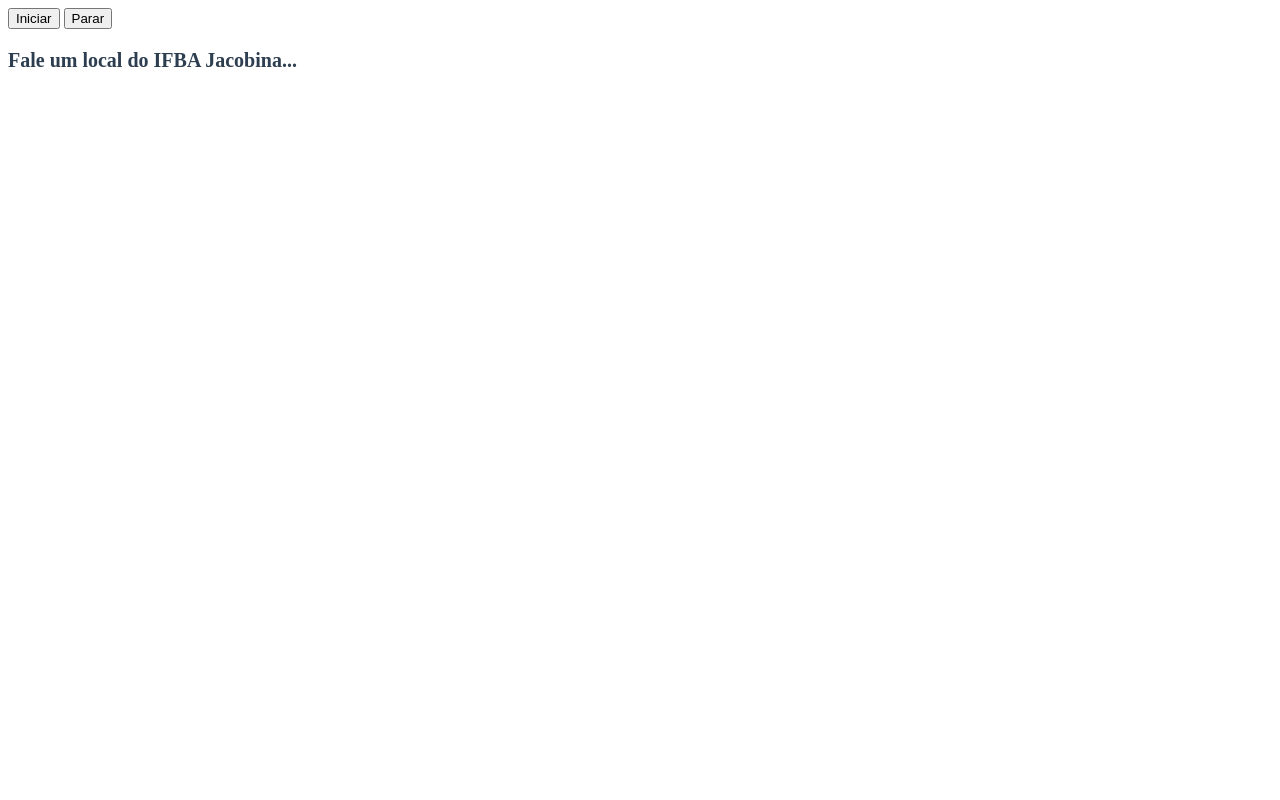
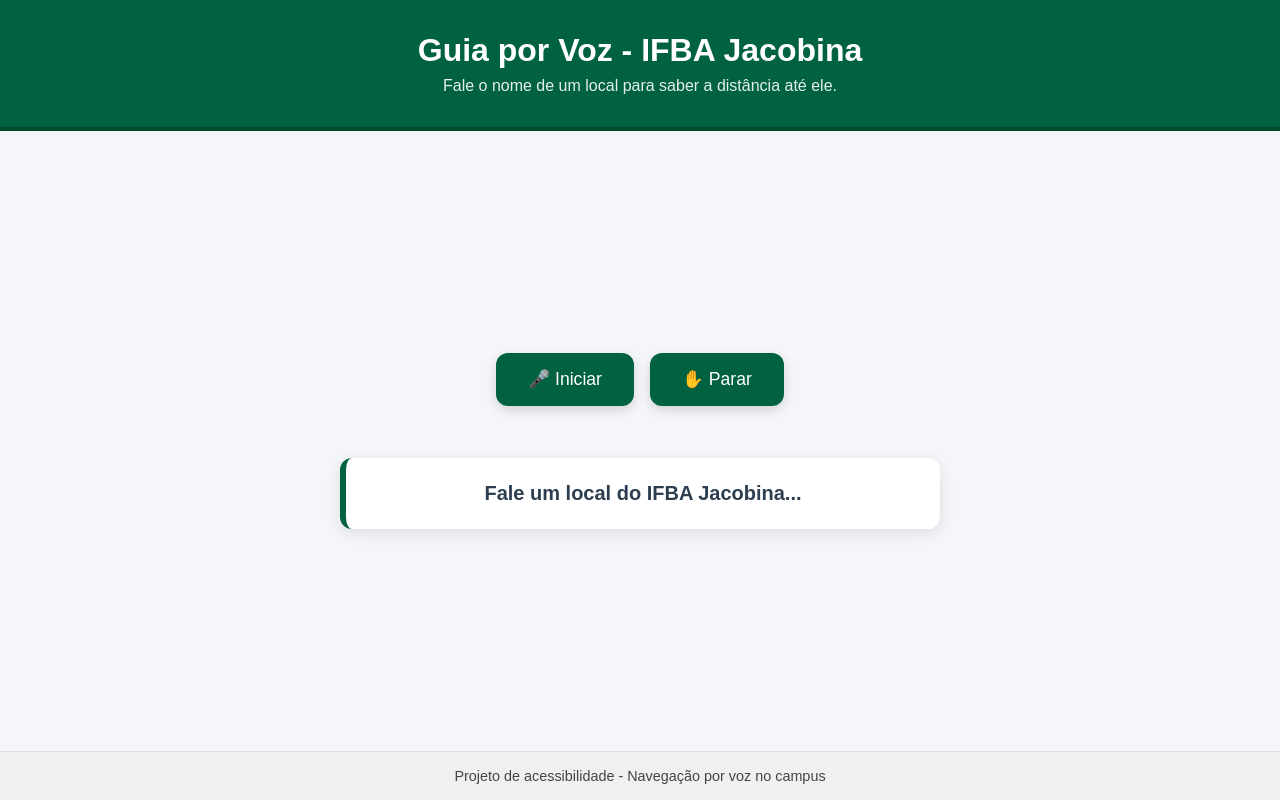
Before and after one commit to Nardoalm/Projeto_Desafio_Liga-Jovem_SEBRAE, a plain HTML site: page index.html in a window 1280 px wide. Drawn offline with Linux system fonts and the light colour scheme.

Commit message:
Adiciona estrutura e estilo ao projeto de guia por voz, incluindo cabeçalho, área principal e rodapé, além de melhorias na exibição da distância. (transformar de metros para kilometros, caso seja maior que 1000)

```diff
--- a/assets/css/style.css
+++ b/assets/css/style.css
@@ -1,3 +1,98 @@
+/* Reset básico */
+* {
+  margin: 0;
+  padding: 0;
+  box-sizing: border-box;
+  font-family: "Poppins", sans-serif;
+}
+
+body {
+  background: #f4f6f9;
+  color: #222;
+  min-height: 100vh;
+  display: flex;
+  flex-direction: column;
+  justify-content: space-between;
+}
+
+/* Cabeçalho */
+header {
+  text-align: center;
+  padding: 2rem 1rem;
+  background: #006241; /* Verde IFBA */
+  color: #fff;
+  border-bottom: 4px solid #00492f;
+}
+
+header h1 {
+  font-size: 2rem;
+  margin-bottom: 0.5rem;
+  font-weight: 600;
+}
+
+header p {
+  font-size: 1rem;
+  opacity: 0.9;
+}
+
+/* Área principal */
+main {
+  flex: 1;
+  display: flex;
+  flex-direction: column;
+  align-items: center;
+  justify-content: center;
+  padding: 2rem;
+}
+
+/* Botões */
+.controls {
+  display: flex;
+  gap: 1rem;
+  margin-bottom: 2rem;
+}
+
+button {
+  background: #006241;
+  color: #fff;
+  border: none;
+  padding: 1rem 2rem;
+  font-size: 1.1rem;
+  font-weight: 500;
+  border-radius: 12px;
+  cursor: pointer;
+  transition: 0.3s ease;
+  box-shadow: 0 4px 12px rgba(0, 0, 0, 0.15);
+}
+
+button:hover {
+  background: #008f5f;
+  transform: translateY(-3px);
+}
+
+/* Saída de voz */
+.output {
+  background: #fff;
+  color: #333;
+  padding: 1.5rem 2rem;
+  border-radius: 12px;
+  font-size: 1.2rem;
+  text-align: center;
+  max-width: 600px;
+  width: 100%;
+  box-shadow: 0 4px 15px rgba(0, 0, 0, 0.1);
+  border-left: 6px solid #006241;
+}
+
+/* Rodapé */
+footer {
+  text-align: center;
+  padding: 1rem;
+  font-size: 0.9rem;
+  background: #f0f0f0;
+  border-top: 1px solid #ddd;
+  color: #444;
+}
 .output {
   margin-top: 20px;
   font-size: 20px;
--- a/assets/js/script.js
+++ b/assets/js/script.js
@@ -48,9 +48,15 @@ function irPara(local) {
       let destino = locais[local];
 
       if (destino) {
-        let distancia = calcularDistancia(minhaLat, minhaLng, destino.lat, destino.lng);
-        diagnostic.textContent =
-          `Destino: ${local.toUpperCase()} - Aproximadamente ${Math.round(distancia)} metros de distância.`;
+          let distancia = calcularDistancia(minhaLat, minhaLng, destino.lat, destino.lng);
+          let textoDistancia;
+          if (distancia > 1000) {
+            textoDistancia = `Aproximadamente ${(distancia/1000).toFixed(2)} km de distância.`;
+          } else {
+            textoDistancia = `Aproximadamente ${Math.round(distancia)} metros de distância.`;
+          }
+          diagnostic.textContent =
+            `Destino: ${local.toUpperCase()} - ${textoDistancia}`;
       } else {
         diagnostic.textContent = "Local não encontrado no mapa.";
       }
--- a/index.html
+++ b/index.html
@@ -1,14 +1,27 @@
 <!DOCTYPE html>
-<html lang="pt-br">
+<html lang="pt-BR">
 <head>
-    <meta charset="utf-8" />
-    <title>Speech Commands</title>
+  <meta charset="UTF-8">
+  <title>IFBA Jacobina - Guia por Voz</title>
   <link rel="stylesheet" href="assets/css/style.css">
 </head>
 <body>
-  <button id="btn-start">Iniciar</button>
-  <button id="btn-stop">Parar</button>
+  <header>
+    <h1>Guia por Voz - IFBA Jacobina</h1>
+    <p>Fale o nome de um local para saber a distância até ele.</p>
+  </header>
+
+  <main>
+    <div class="controls">
+      <button id="btn-start">🎤 Iniciar</button>
+      <button id="btn-stop">✋ Parar</button>
+    </div>
     <div class="output">Fale um local do IFBA Jacobina...</div>
+  </main>
+
+  <footer>
+    <p>Projeto de acessibilidade - Navegação por voz no campus</p>
+  </footer>
 
   <script src="assets/js/script.js"></script>
 </body>
```
Lines whose indentation alone changed are shown as unchanged.
